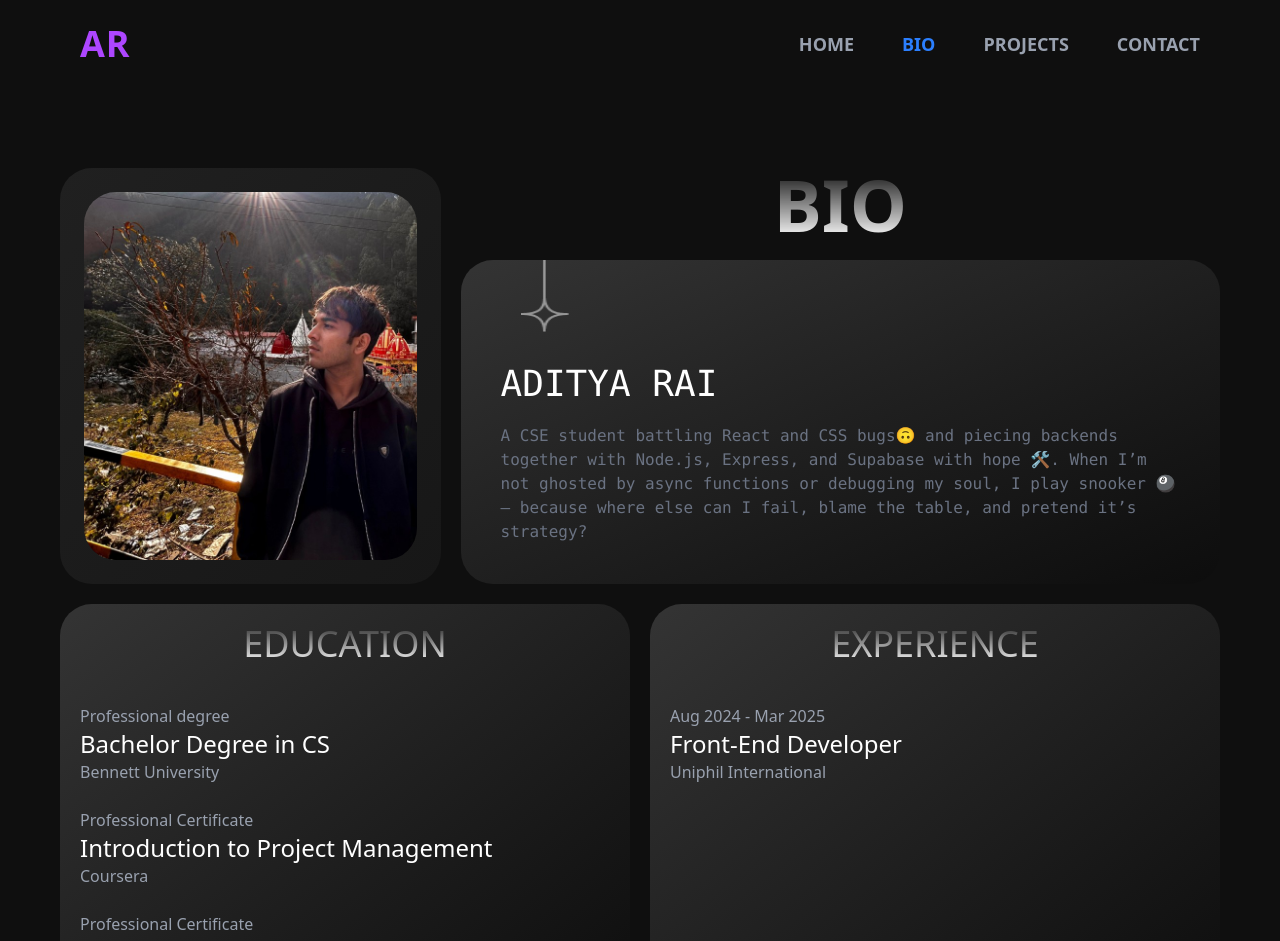
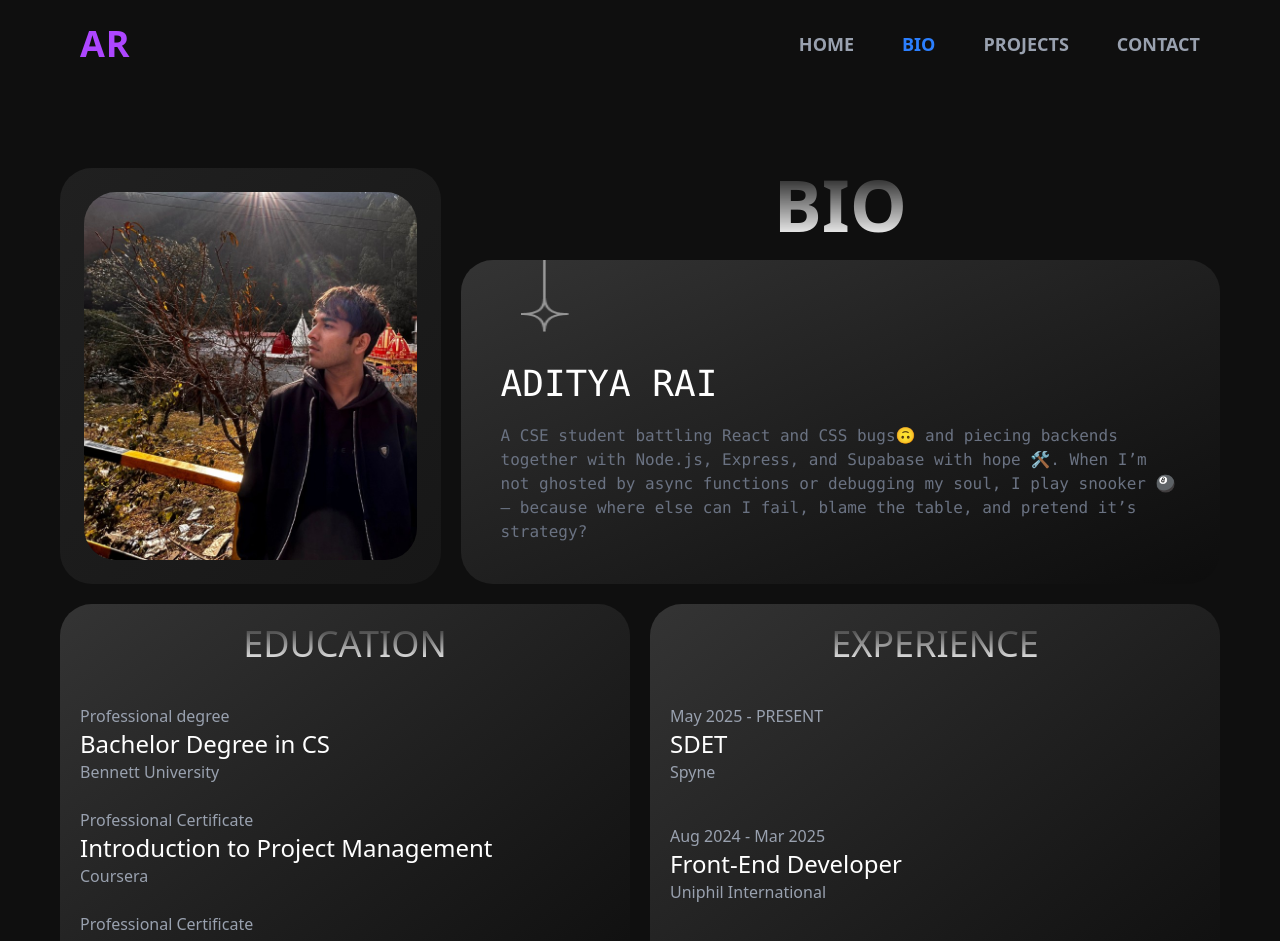
Before and after one commit to withsammi/React-Portfolio, a React (Vite) app: page /Bio in a window 1280 px wide. Shown: the top 941 px of the page. Built offline with nearby package versions, Linux system fonts and the light colour scheme.

Commit message:
Exp added

```diff
--- a/src/components/Bio/Section2.jsx
+++ b/src/components/Bio/Section2.jsx
@@ -26,6 +26,11 @@ const Section2 = () => {
           EXPERIENCE
         </h1>
         <div className="text-left p-5">
+          <h2 className="text-gray-400">May 2025 - PRESENT</h2>
+          <p className="text-white text-2xl">SDET</p>
+          <p className="text-gray-400">Spyne</p>
+        </div>
+        <div className="text-left p-5">
           <h2 className="text-gray-400">Aug 2024 - Mar 2025</h2>
           <p className="text-white text-2xl">Front-End Developer</p>
           <p className="text-gray-400 mb-6">Uniphil International</p>
```
